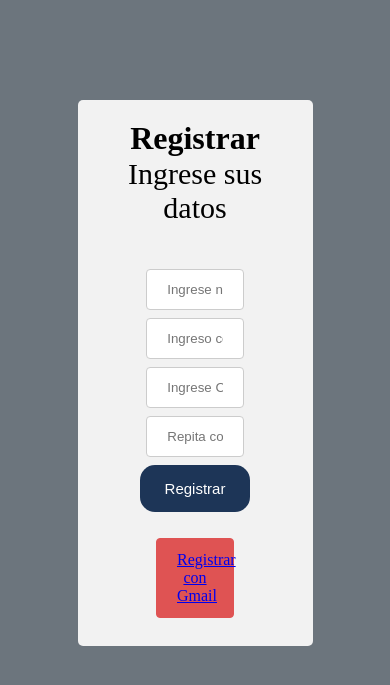
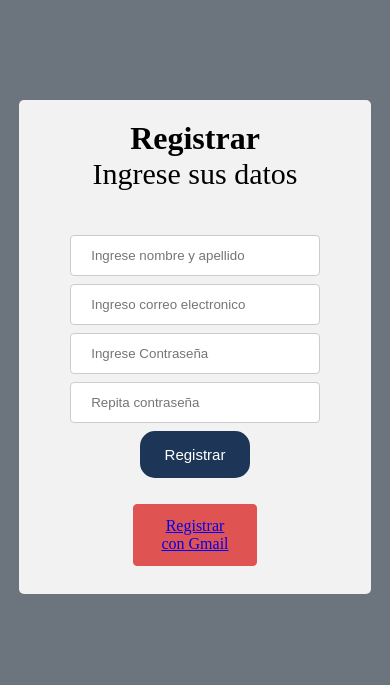
Before and after one commit to oscar-BG/web_dinamica, a PHP site: page /vista/registrar.html in a window 390 px wide. Shown: the top 685 px of the page. Run offline with PHP 8.4, Linux system fonts and the light colour scheme; some libraries are stand-ins or nearby versions.

Commit message:
etiquetas resposivas para el registro y login

```diff
--- a/vista/css/login.css
+++ b/vista/css/login.css
@@ -1,10 +1,20 @@
 *{
     margin: 0;
     padding: 0;
-}
-body{
+  }
+  body{
     /*background-color: #495057;*/
     background-color: #6c757d;
+  }
+.contenedor{
+  border-radius: 5px;
+  background-color: #f2f2f2;
+  padding: 20px;
+  width: 50%;
+  display: block;
+  margin-top: 100px;
+  margin-left: auto;
+  margin-right: auto;
 }
 input[type=email], select {
   width: 50%;
@@ -40,16 +50,6 @@ input[type=text], select {
   margin-right: auto;
 }
 
-.contenedor{
-  border-radius: 5px;
-  background-color: #f2f2f2;
-  padding: 20px;
-  width: 50%;
-  display: block;
-  margin-top: 100px;
-  margin-left: auto;
-  margin-right: auto;
-}
 p{
     text-align: center;
     font-size: 30px;
@@ -92,3 +92,49 @@ button {
   }
 
   button:hover {background-color: #457b9d}
+  /* RESPONSIVE */
+@media(max-width:600px){
+  .contenedor{
+    border-radius: 5px;
+    background-color: #f2f2f2;
+    padding: 20px;
+    width: 80%;
+    display: block;
+    margin-top: 100px;
+    margin-left: auto;
+    margin-right: auto;
+  }
+  input[type=email], select {
+    width: 80%;
+    padding: 12px 20px;
+    margin: 8px 0;
+    display: block;
+    border: 1px solid #ccc;
+    border-radius: 4px;
+    box-sizing: border-box;
+    margin-left: auto;
+    margin-right: auto;
+  }
+  input[type=password], select {
+    width: 80%;
+    padding: 12px 20px;
+    margin: 8px 0;
+    display: block;
+    border: 1px solid #ccc;
+    border-radius: 4px;
+    box-sizing: border-box;
+    margin-left: auto;
+    margin-right: auto;
+  }
+  input[type=text], select {
+    width: 80%;
+    padding: 12px 20px;
+    margin: 8px 0;
+    display: block;
+    border: 1px solid #ccc;
+    border-radius: 4px;
+    box-sizing: border-box;
+    margin-left: auto;
+    margin-right: auto;
+  }
+}
```
